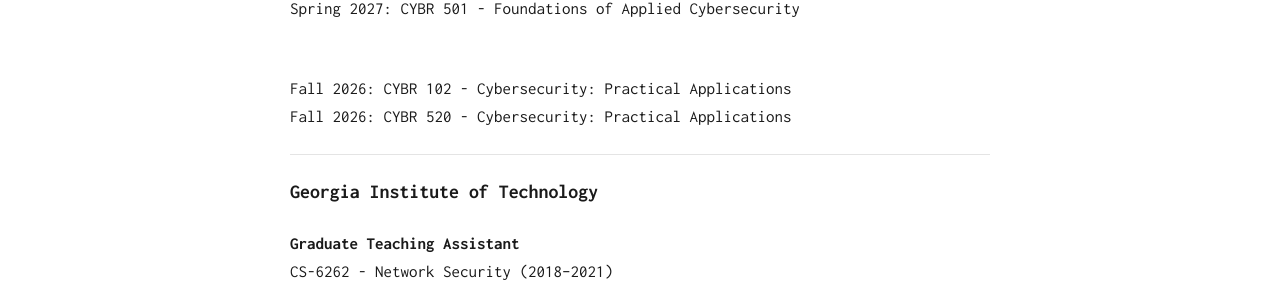
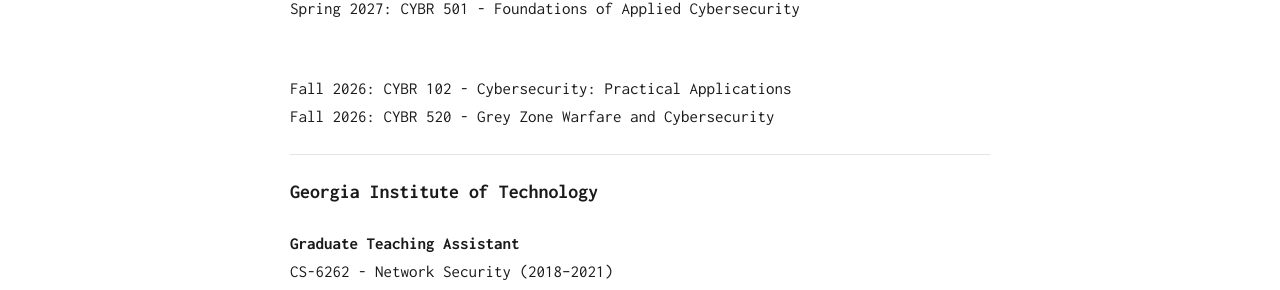
Before and after one commit to sahinburak/sahinburak.github.io, a Jekyll site: the page built from teaching.md, in a window 1280 px wide. Shown: the part 758-1048 px from the top of the page. Built offline with Jekyll 4.4.1, drawn with Linux system fonts in a browser that asks for light colours.

Commit message:
Update course title for Fall 2026 CYBR 520

```diff
--- a/teaching.md
+++ b/teaching.md
@@ -14,7 +14,7 @@ title: Teaching
 <br>Spring 2027: CYBR 501 - Foundations of Applied Cybersecurity
 
 <br>Fall 2026: CYBR 102 - Cybersecurity: Practical Applications
-<br>Fall 2026: CYBR 520 - Cybersecurity: Practical Applications
+<br>Fall 2026: CYBR 520 - Grey Zone Warfare and Cybersecurity
 
 ---
 
```
